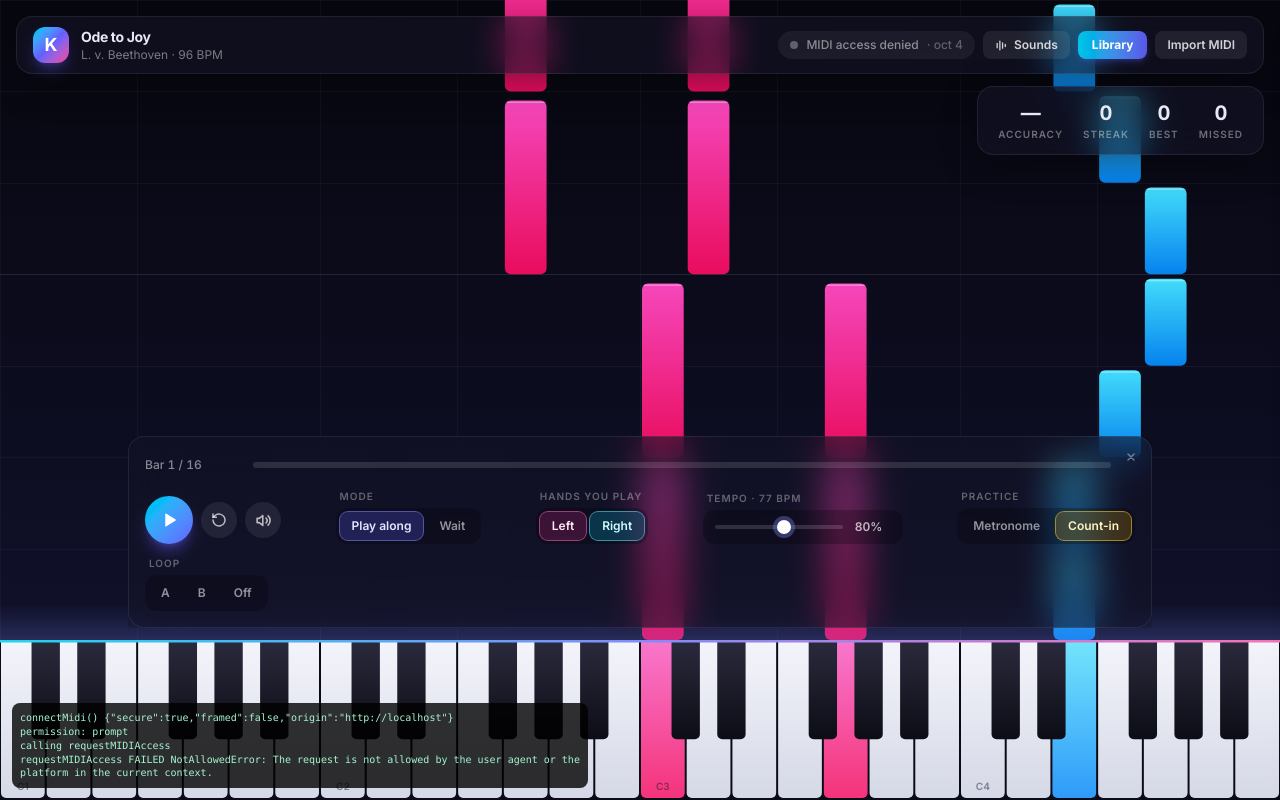
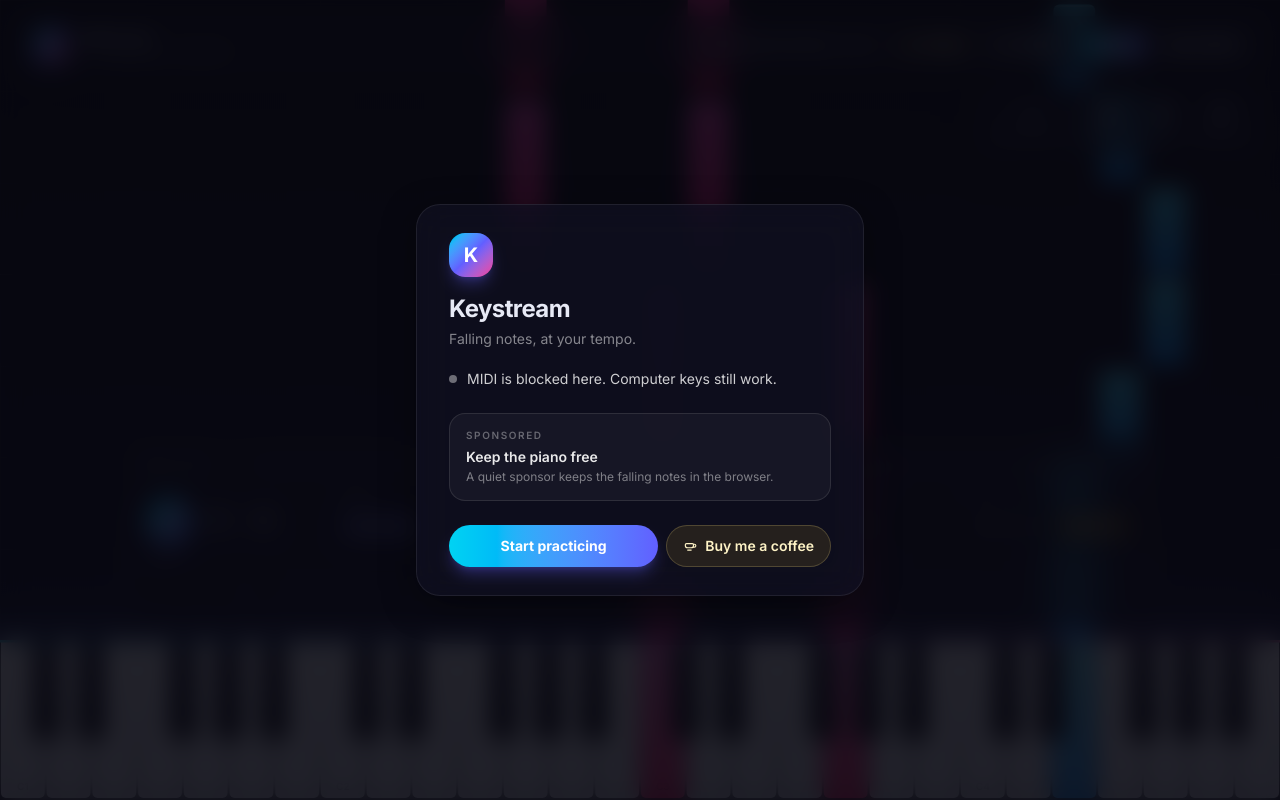
Before and after one commit to mplyulev/pianuriffs, a React (Vite) app: page / in a window 1280 px wide. Shown: the top 800 px of the page. Built offline with nearby package versions, Linux system fonts and the light colour scheme.

Commit message:
Add a MIDI welcome screen, a quiet sponsor slot, and Buy Me a Coffee
The welcome step shows keyboard detection before practice. One dismissible sponsor card sits clear of the keys, and the coffee link is a single constant.

Co-authored-by: mplulev <mplulev@gmail.com>

```diff
--- a/src/App.tsx
+++ b/src/App.tsx
@@ -1,6 +1,6 @@
-import { useEffect, useRef } from "react";
+import { useEffect, useRef, useState } from "react";
 import { Renderer } from "./lib/renderer";
-import { connectMidi, installComputerKeyboard, useMidi } from "./lib/midi";
+import { connectMidi, installComputerKeyboard } from "./lib/midi";
 import { useEngine } from "./lib/engine";
 import { synth } from "./lib/audio";
 import { TopBar } from "./components/TopBar";
@@ -8,19 +8,13 @@ import { Controls } from "./components/Controls";
 import { Stats } from "./components/Stats";
 import { Results } from "./components/Results";
 import { Library } from "./components/Library";
-
-function MidiDebug() {
-  const lines = useMidi((s) => s.debug);
-  if (!lines.length) return null;
-  return (
-    <pre className="pointer-events-none absolute bottom-3 left-3 z-30 max-h-48 max-w-[min(36rem,calc(100%-1.5rem))] overflow-hidden rounded-lg bg-black/80 p-2 text-[10px] leading-snug whitespace-pre-wrap text-emerald-200">
-      {lines.join("\n")}
-    </pre>
-  );
-}
+import { Welcome } from "./components/Welcome";
+import { SponsorCard } from "./components/SponsorCard";
 
 export default function App() {
   const canvasRef = useRef<HTMLCanvasElement>(null);
+  const [welcome, setWelcome] = useState(true);
+  const [sponsor, setSponsor] = useState(true);
 
   useEffect(() => {
     const r = new Renderer(canvasRef.current!);
@@ -56,15 +50,18 @@ export default function App() {
       <div className="pointer-events-none absolute inset-0 flex flex-col justify-between p-3 sm:p-4">
         <div className="flex flex-col gap-3">
           <TopBar />
-          <div className="flex justify-end">
-            <Stats />
+          <div className="flex items-start gap-3">
+            {!welcome && sponsor && <SponsorCard slot="dock" onDismiss={() => setSponsor(false)} />}
+            <div className="ml-auto">
+              <Stats />
+            </div>
           </div>
         </div>
       </div>
       <Controls />
       <Results />
       <Library />
-      <MidiDebug />
+      {welcome && <Welcome onEnter={() => setWelcome(false)} />}
     </div>
   );
 }
--- /dev/null
+++ b/src/components/CoffeeButton.tsx
@@ -0,0 +1,30 @@
+import { COFFEE_URL } from "../lib/sponsors";
+
+export function CoffeeButton({ prominent = false }: { prominent?: boolean }) {
+  return (
+    <a
+      href={COFFEE_URL}
+      target="_blank"
+      rel="noreferrer"
+      className={
+        prominent
+          ? "inline-flex items-center justify-center gap-2 rounded-full border border-amber-200/20 bg-amber-300/10 px-4 py-2.5 text-sm font-semibold text-amber-100 transition hover:bg-amber-300/20"
+          : "inline-flex items-center gap-1.5 rounded-lg bg-amber-300/10 px-3 py-1.5 text-xs font-semibold text-amber-100 transition hover:bg-amber-300/20"
+      }
+      title="Buy me a coffee"
+    >
+      <Cup />
+      {prominent ? "Buy me a coffee" : "Coffee"}
+    </a>
+  );
+}
+
+function Cup() {
+  return (
+    <svg width="14" height="14" viewBox="0 0 24 24" fill="none" stroke="currentColor" strokeWidth="2" strokeLinecap="round" strokeLinejoin="round" aria-hidden>
+      <path d="M6 8h10a2 2 0 0 1 2 2v1a4 4 0 0 1-4 4H8a4 4 0 0 1-4-4V10a2 2 0 0 1 2-2z" />
+      <path d="M18 9h1.5A2.5 2.5 0 0 1 22 11.5 2.5 2.5 0 0 1 19.5 14H18" />
+      <path d="M8 19h6" />
+    </svg>
+  );
+}
--- /dev/null
+++ b/src/components/SponsorCard.tsx
@@ -0,0 +1,75 @@
+import { useEffect, useRef } from "react";
+import { SPONSOR } from "../lib/sponsors";
+
+type Slot = "welcome" | "dock";
+
+function adsense(slot: Slot) {
+  const client = import.meta.env.VITE_ADSENSE_CLIENT as string | undefined;
+  const id = (slot === "welcome" ? import.meta.env.VITE_ADSENSE_SLOT_WELCOME : import.meta.env.VITE_ADSENSE_SLOT_DOCK) as string | undefined;
+  return client && id ? { client, id } : null;
+}
+
+export function SponsorCard({ slot, onDismiss }: { slot: Slot; onDismiss?: () => void }) {
+  const ad = adsense(slot);
+  if (ad) return <AdSense client={ad.client} id={ad.id} slot={slot} onDismiss={onDismiss} />;
+  return (
+    <div className={slot === "dock" ? "pointer-events-auto relative w-[220px]" : "w-full"}>
+      {onDismiss && (
+        <button
+          type="button"
+          onClick={onDismiss}
+          className="absolute -right-1 -top-1 grid h-5 w-5 place-items-center rounded-full bg-white/10 text-[10px] text-white/50 hover:bg-white/20 hover:text-white"
+          aria-label="Hide sponsor"
+        >
+          ×
+        </button>
+      )}
+      <a
+        href={SPONSOR.href}
+        target="_blank"
+        rel="sponsored noreferrer"
+        className={`block rounded-2xl border border-white/10 bg-white/[0.04] transition hover:border-white/18 hover:bg-white/[0.07] ${
+          slot === "welcome" ? "px-4 py-3.5" : "px-3 py-2.5"
+        }`}
+      >
+        <div className="text-[10px] font-semibold uppercase tracking-[0.16em] text-white/35">Sponsored</div>
+        <div className={`font-semibold text-white/90 ${slot === "welcome" ? "mt-1 text-sm" : "mt-0.5 text-[13px]"}`}>{SPONSOR.title}</div>
+        <div className="mt-0.5 text-xs leading-snug text-white/45">{SPONSOR.line}</div>
+      </a>
+    </div>
+  );
+}
+
+function AdSense({ client, id, slot, onDismiss }: { client: string; id: string; slot: Slot; onDismiss?: () => void }) {
+  const pushed = useRef(false);
+  useEffect(() => {
+    const src = `https://pagead2.googlesyndication.com/pagead/js/adsbygoogle.js?client=${client}`;
+    if (!document.querySelector(`script[src="${src}"]`)) {
+      const script = document.createElement("script");
+      script.async = true;
+      script.src = src;
+      script.crossOrigin = "anonymous";
+      document.head.appendChild(script);
+    }
+    if (pushed.current) return;
+    pushed.current = true;
+    const ads = (window as unknown as { adsbygoogle?: unknown[] }).adsbygoogle ?? [];
+    (window as unknown as { adsbygoogle: unknown[] }).adsbygoogle = ads;
+    try {
+      ads.push({});
+    } catch {
+      /* script not ready yet */
+    }
+  }, [client]);
+
+  return (
+    <div className={slot === "dock" ? "pointer-events-auto relative w-[220px]" : "w-full"}>
+      {onDismiss && (
+        <button type="button" onClick={onDismiss} className="absolute -right-1 -top-1 z-10 grid h-5 w-5 place-items-center rounded-full bg-black/50 text-[10px] text-white/70" aria-label="Hide sponsor">
+          ×
+        </button>
+      )}
+      <ins className="adsbygoogle block overflow-hidden rounded-2xl" style={{ display: "block", minHeight: slot === "welcome" ? 90 : 72 }} data-ad-client={client} data-ad-slot={id} data-ad-format="auto" data-full-width-responsive="true" />
+    </div>
+  );
+}
--- a/src/components/TopBar.tsx
+++ b/src/components/TopBar.tsx
@@ -4,6 +4,7 @@ import { useEngine } from "../lib/engine";
 import { DEMO_SONG, parseMidiFile } from "../lib/song";
 import { setLibraryOpen } from "../lib/ui";
 import { SoundPanel } from "./SoundPanel";
+import { CoffeeButton } from "./CoffeeButton";
 
 export function TopBar() {
   const midi = useMidi();
@@ -58,6 +59,7 @@ export function TopBar() {
           {label}
           {!connected && <span className="text-white/30">· oct {octave}</span>}
         </div>
+        <CoffeeButton />
         <SoundPanel />
         <button
           onClick={() => setLibraryOpen(true)}
--- /dev/null
+++ b/src/components/Welcome.tsx
@@ -0,0 +1,65 @@
+import { useEffect, useState } from "react";
+import { useMidi } from "../lib/midi";
+import { CoffeeButton } from "./CoffeeButton";
+import { SponsorCard } from "./SponsorCard";
+
+export function Welcome({ onEnter }: { onEnter: () => void }) {
+  const midi = useMidi();
+  const [minTime, setMinTime] = useState(false);
+  const [forced, setForced] = useState(false);
+
+  useEffect(() => {
+    const a = window.setTimeout(() => setMinTime(true), 900);
+    const b = window.setTimeout(() => setForced(true), 4000);
+    return () => {
+      window.clearTimeout(a);
+      window.clearTimeout(b);
+    };
+  }, []);
+
+  const settled = !midi.supported || midi.status !== "idle";
+  const canEnter = forced || (minTime && settled);
+  const connected = midi.inputs.length > 0;
+  const status = !midi.supported
+    ? "This browser has no MIDI. Computer keys are ready."
+    : midi.status === "denied"
+      ? "MIDI is blocked here. Computer keys still work."
+      : connected
+        ? `${midi.inputs[0]} is connected.`
+        : midi.status === "ready"
+          ? "No keyboard found. Computer keys still work."
+          : "Listening for a keyboard…";
+
+  return (
+    <div className="absolute inset-0 z-40 flex items-center justify-center bg-[#07070f]/88 p-4 backdrop-blur-md">
+      <div className="rise glass w-full max-w-md rounded-3xl px-6 py-7 sm:px-8">
+        <div className="grid h-11 w-11 place-items-center rounded-2xl bg-gradient-to-br from-cyan-400 via-indigo-500 to-pink-500 text-xl font-extrabold text-white shadow-lg shadow-indigo-500/30">
+          K
+        </div>
+        <h1 className="mt-4 text-2xl font-bold tracking-tight">Keystream</h1>
+        <p className="mt-1 text-sm text-white/50">Falling notes, at your tempo.</p>
+
+        <div className="mt-5 flex items-center gap-2.5 text-sm text-white/80">
+          <span className={`h-2 w-2 shrink-0 rounded-full ${connected ? "bg-emerald-400 shadow-[0_0_8px_#34d399]" : "bg-white/40"} ${midi.status === "idle" && midi.supported ? "animate-pulse" : ""}`} />
+          <span>{status}</span>
+        </div>
+
+        <div className="mt-6">
+          <SponsorCard slot="welcome" />
+        </div>
+
+        <div className="mt-6 flex flex-col gap-2 sm:flex-row">
+          <button
+            type="button"
+            disabled={!canEnter}
+            onClick={onEnter}
+            className="inline-flex flex-1 items-center justify-center rounded-full bg-gradient-to-r from-cyan-400 to-indigo-500 px-4 py-2.5 text-sm font-bold text-white shadow-lg shadow-indigo-500/30 transition enabled:hover:brightness-110 disabled:opacity-40"
+          >
+            {canEnter ? "Start practicing" : "Connecting…"}
+          </button>
+          <CoffeeButton prominent />
+        </div>
+      </div>
+    </div>
+  );
+}
--- a/src/index.css
+++ b/src/index.css
@@ -13,6 +13,12 @@ body {
   font-family: var(--font-sans);
   -webkit-font-smoothing: antialiased;
 }
+
+@keyframes rise {
+  from { opacity: 0; transform: translateY(8px); }
+  to { opacity: 1; transform: none; }
+}
+.rise { animation: rise 0.45s ease both; }
 
 .glass {
   background: rgba(20, 20, 40, 0.55);
--- /dev/null
+++ b/src/lib/sponsors.ts
@@ -0,0 +1,20 @@
+/** Change this to your Buy Me a Coffee page. */
+export const COFFEE_URL = "https://buymeacoffee.com/mplulev";
+
+export interface Sponsor {
+  href: string;
+  title: string;
+  line: string;
+}
+
+/**
+ * The one sponsor card shown on the welcome screen and in the corner.
+ * Swap the link and copy for a real placement (affiliate or direct sponsor).
+ * Set VITE_ADSENSE_CLIENT plus VITE_ADSENSE_SLOT_WELCOME and
+ * VITE_ADSENSE_SLOT_DOCK to use AdSense in those slots instead.
+ */
+export const SPONSOR: Sponsor = {
+  href: COFFEE_URL,
+  title: "Keep the piano free",
+  line: "A quiet sponsor keeps the falling notes in the browser.",
+};
```
Also changed, not shown: 1 other file (tests, documents, lock files or other folders).
